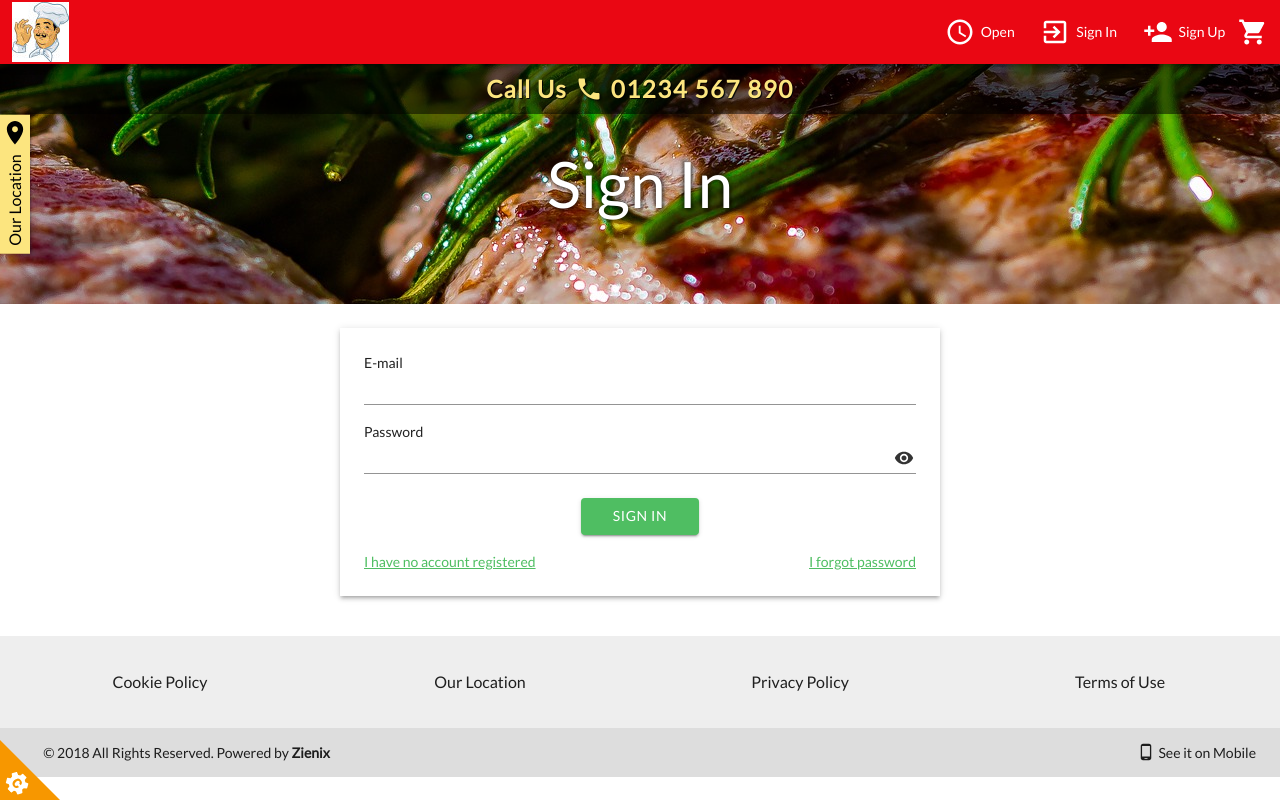
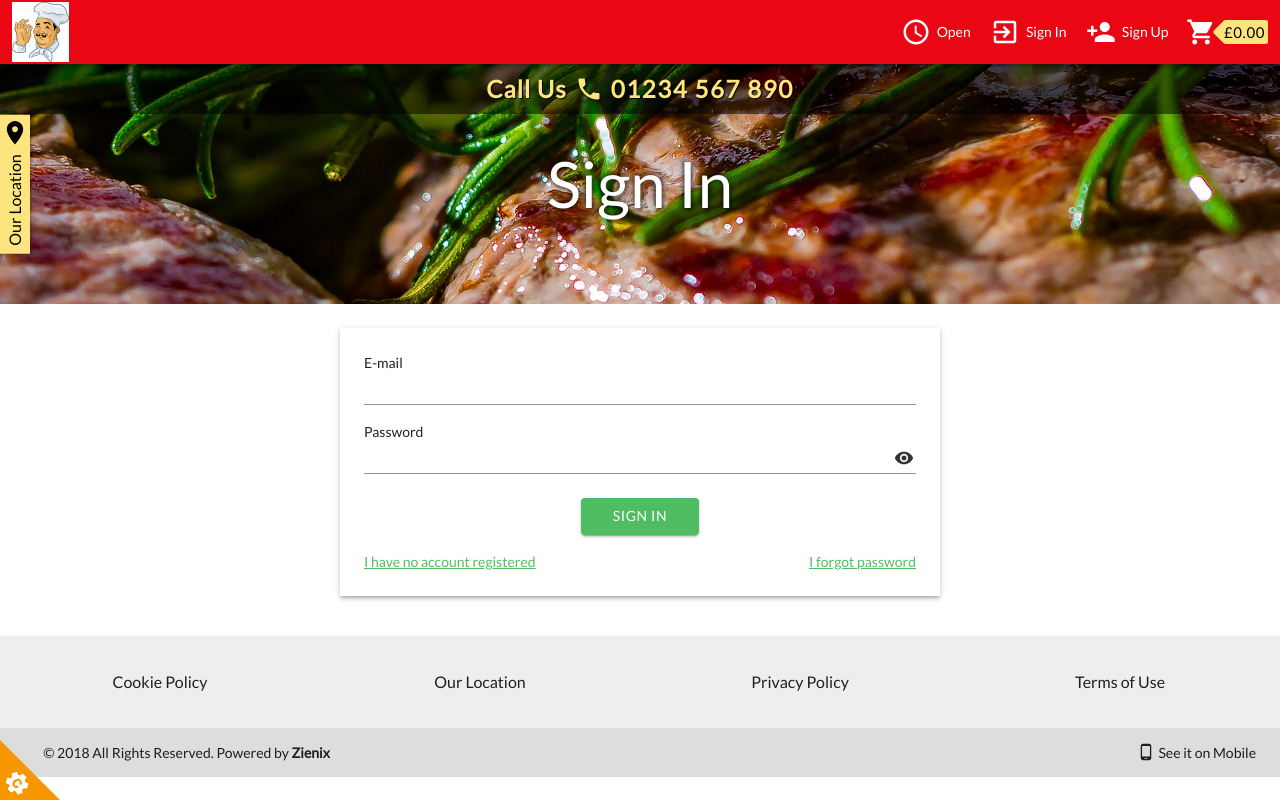
Before and after one commit to icedev214/eyas-food-ordering-site, a React (Create React App) app: page / in a window 1280 px wide. Both pictures are taken after a click on the button "Sign In". Built offline with nearby package versions, Linux system fonts and the light colour scheme.

Commit message:
Add cart button to nav bar

```diff
--- a/src/components/NavBar.js
+++ b/src/components/NavBar.js
@@ -92,7 +92,7 @@ const NavBar = () => {
                   marginLeft: "0px",
                   marginRight: down_lg_matches ? "0px" : "6px",
                 },
-                px: 1.6,
+                px: 1.2,
                 cursor: "default",
               }}
               style={{
@@ -171,7 +171,7 @@ const NavBar = () => {
               "&:hover": {
                 backgroundColor: "#0000001a",
               },
-              px: 1.6,
+              px: 1.2,
             }}
             disableRipple
             onClick={() => {
@@ -196,7 +196,7 @@ const NavBar = () => {
               "&:hover": {
                 backgroundColor: "#0000001a",
               },
-              px: 1.6,
+              px: 1.2,
             }}
             disableRipple
             onClick={() => {
@@ -205,6 +205,7 @@ const NavBar = () => {
           >
             {down_lg_matches ? "" : "Sign Up"}
           </Button>
+          {page == "home" ? null : (
             <Box
               sx={{
                 display: "flex",
@@ -214,8 +215,38 @@ const NavBar = () => {
                 height: 64,
               }}
             >
-            <ShoppingCartIcon sx={{ width: 30, height: 30 }} />
+              <ShoppingCartIcon sx={{ width: 30, height: 30, mx: 1 }} />
+              <Box
+                sx={{
+                  display: "flex",
+                  position: "relative",
+                  alignItems: "center",
+                  bgcolor: "golden.main",
+                  borderRadius: "2px",
+                  height: 24,
+                  pr: "3px",
+                  "&::after": {
+                    display: "block",
+                    content: `""`,
+                    width: 18,
+                    height: 18,
+                    left: -8,
+                    position: "absolute",
+                    bgcolor: "golden.main",
+                    borderRadius: "3px",
+                    transform: "rotate(45deg)",
+                    zIndex: -1,
+                  },
+                }}
+              >
+                <Typography
+                  sx={{ color: "black", fontSize: 15, letterSpacing: 0.6 }}
+                >
+                  £0.00
+                </Typography>
               </Box>
+            </Box>
+          )}
         </Toolbar>
       </AppBar>
       <Offset />
```
Lines whose indentation alone changed are shown as unchanged.
